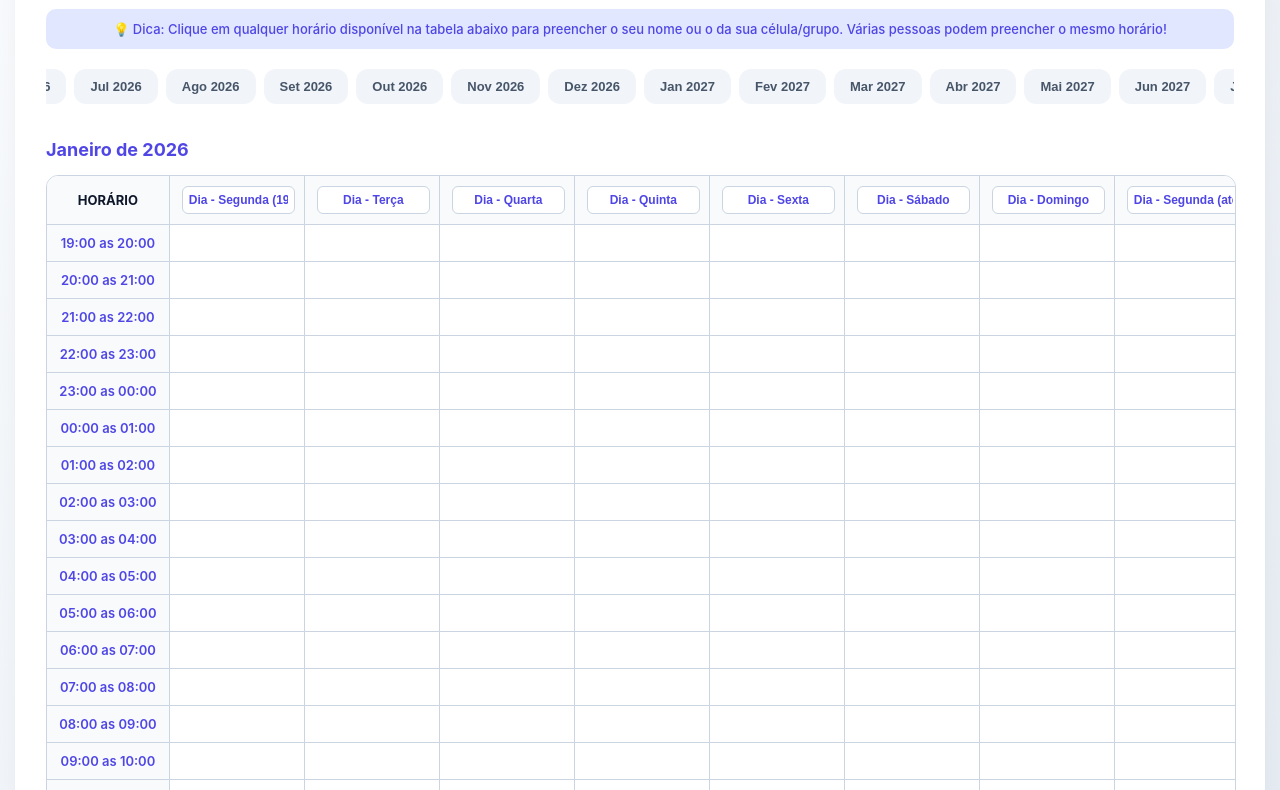
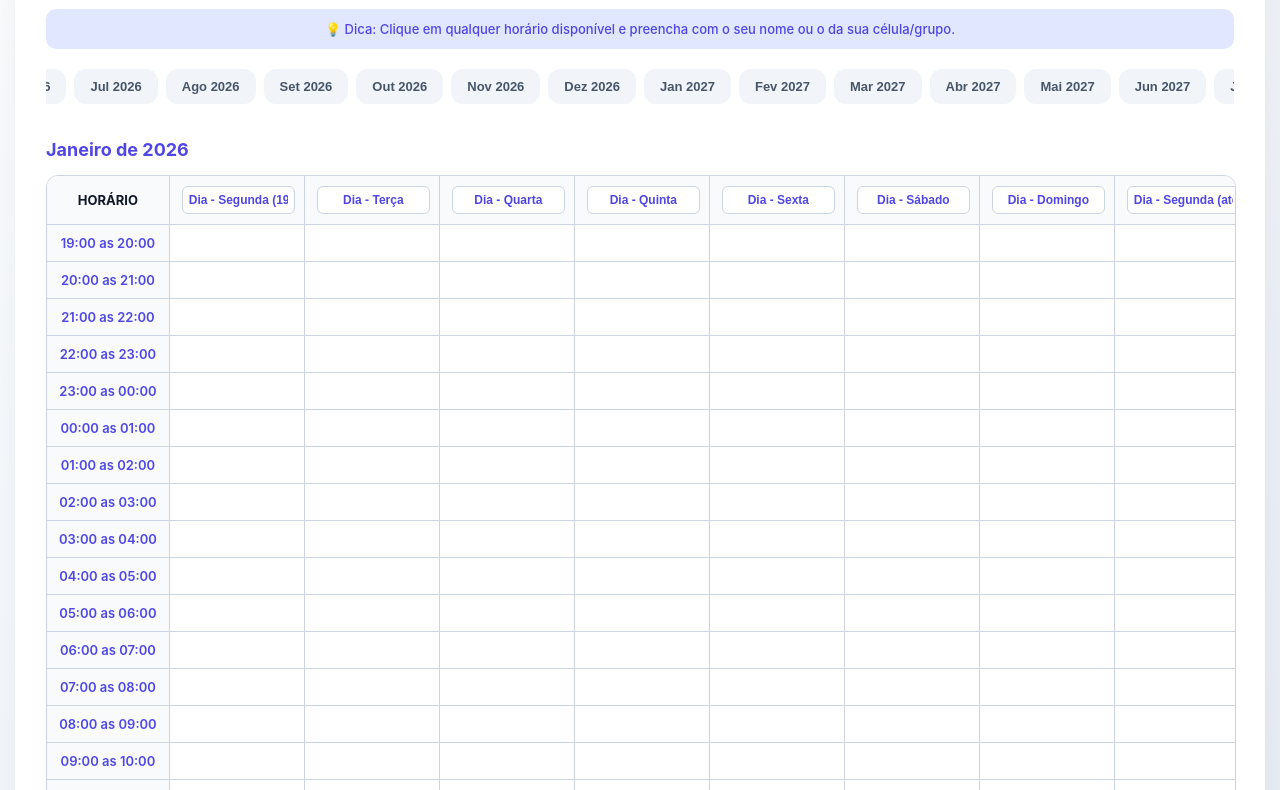
Before and after one commit to marcelomanshalom/adoacao-ininterrupta-vigilias, a plain HTML site: page index.html in a window 1280 px wide. Shown: the part 108-898 px from the top of the page. Drawn offline with Linux system fonts and the light colour scheme.

Commit message:
Update index.html

```diff
--- a/index.html
+++ b/index.html
@@ -213,7 +213,7 @@
         </header>
 
         <div class="instructions">
-            💡 Dica: Clique em qualquer horário disponível na tabela abaixo para preencher o seu nome ou o da sua célula/grupo. Várias pessoas podem preencher o mesmo horário!
+            💡 Dica: Clique em qualquer horário disponível e preencha com o seu nome ou o da sua célula/grupo.
         </div>
 
         <!-- Navegação de Meses 2026 / 2027 -->
```
